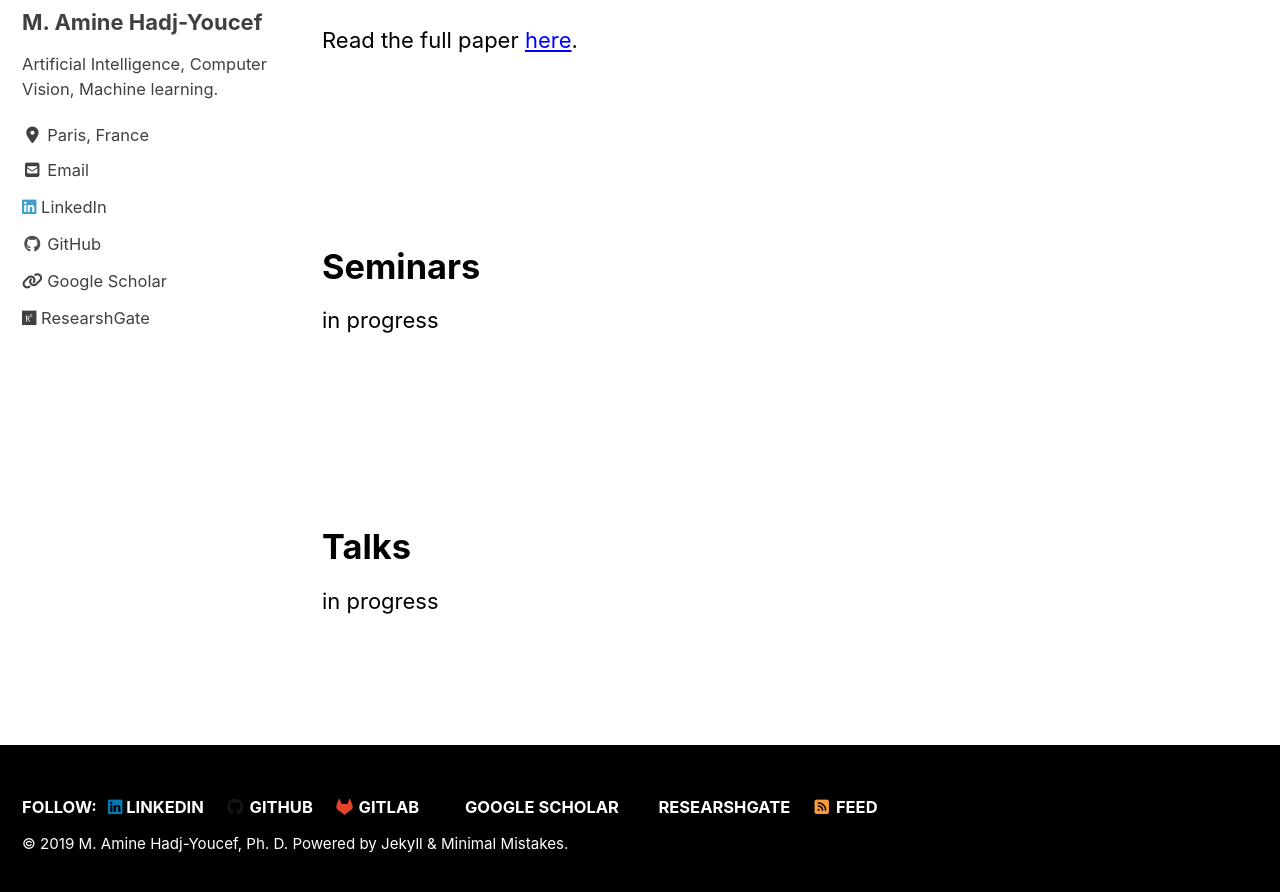
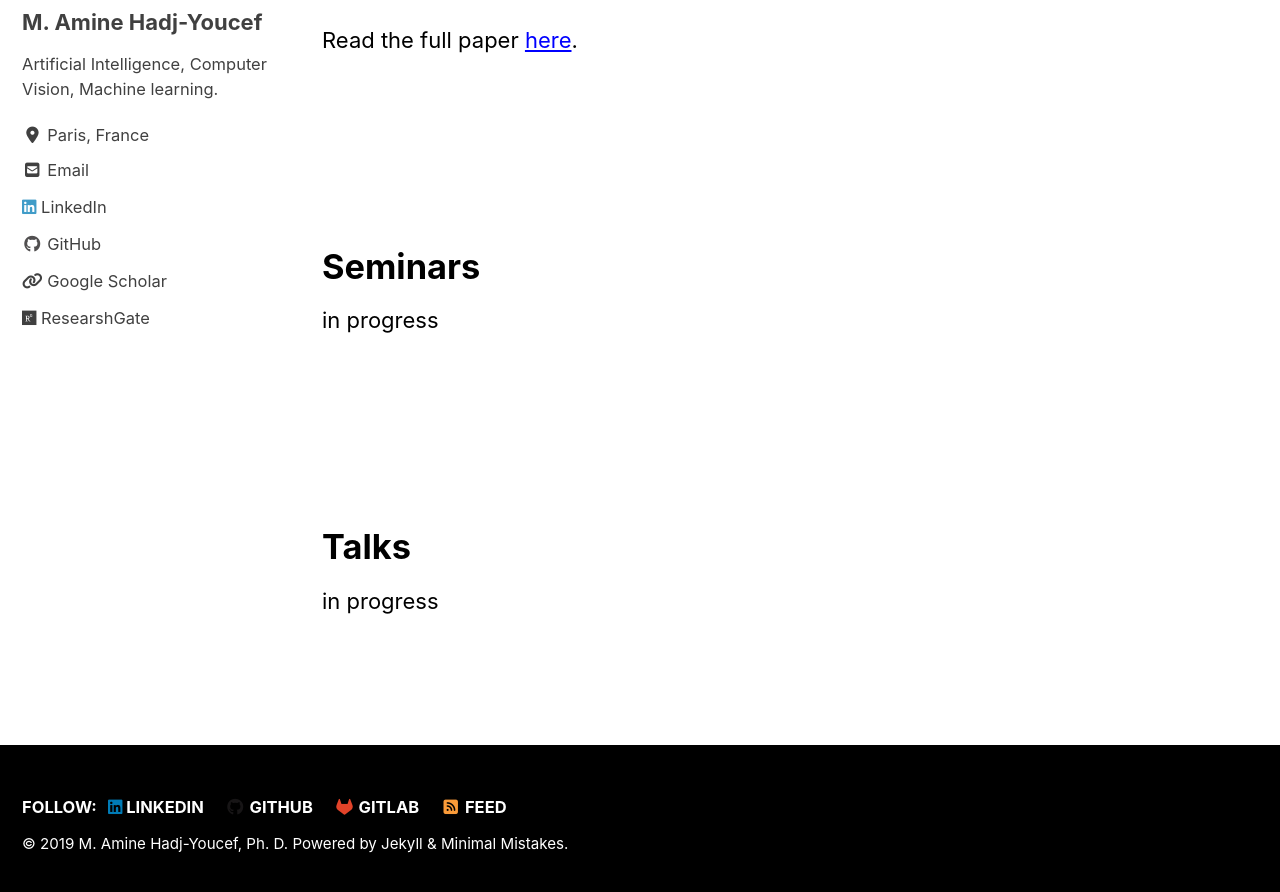
Before and after one commit to amineHY/amine-hadjyoucef.github.io, a Jekyll site: the page built from _pages/publications.md, in a window 1280 px wide and 900 px high, scrolled down 6189 px. Shown: the top 892 px of the window. Built offline with Jekyll 4.4.1, drawn with Linux system fonts in a browser that asks for light colours; cached includes are drawn as plain includes; nearby versions of some CDN libraries.

Commit message:
improve structure

```diff
--- a/_config.yml
+++ b/_config.yml
@@ -147,14 +147,6 @@ footer:
     - label: "GitLab"
       icon: "fab fa-fw fa-gitlab"
       url: "https://gitlab.com/aminehy"
-
-    - label: "Google Scholar"
-      icon: "fas fa-fw fa-link"
-      url: "https://scholar.google.com/citations?user=NXUvxIMAAAAJ&hl=en"
-
-    - label: "ResearshGate"
-      icon: "fab fa-researchgate"
-      url: "https://www.researchgate.net/profile/M_Amine_Hadj-Youcef"
 
 # Reading Files
 include:
--- a/_pages/publications.md
+++ b/_pages/publications.md
@@ -6,7 +6,6 @@ layout: "single"
 icon: fa-book
 header:
   image: assets/images/banner_publications.png
-
 toc: true
 toc_icon: "file-alt"
 toc_label: In this page:
```
